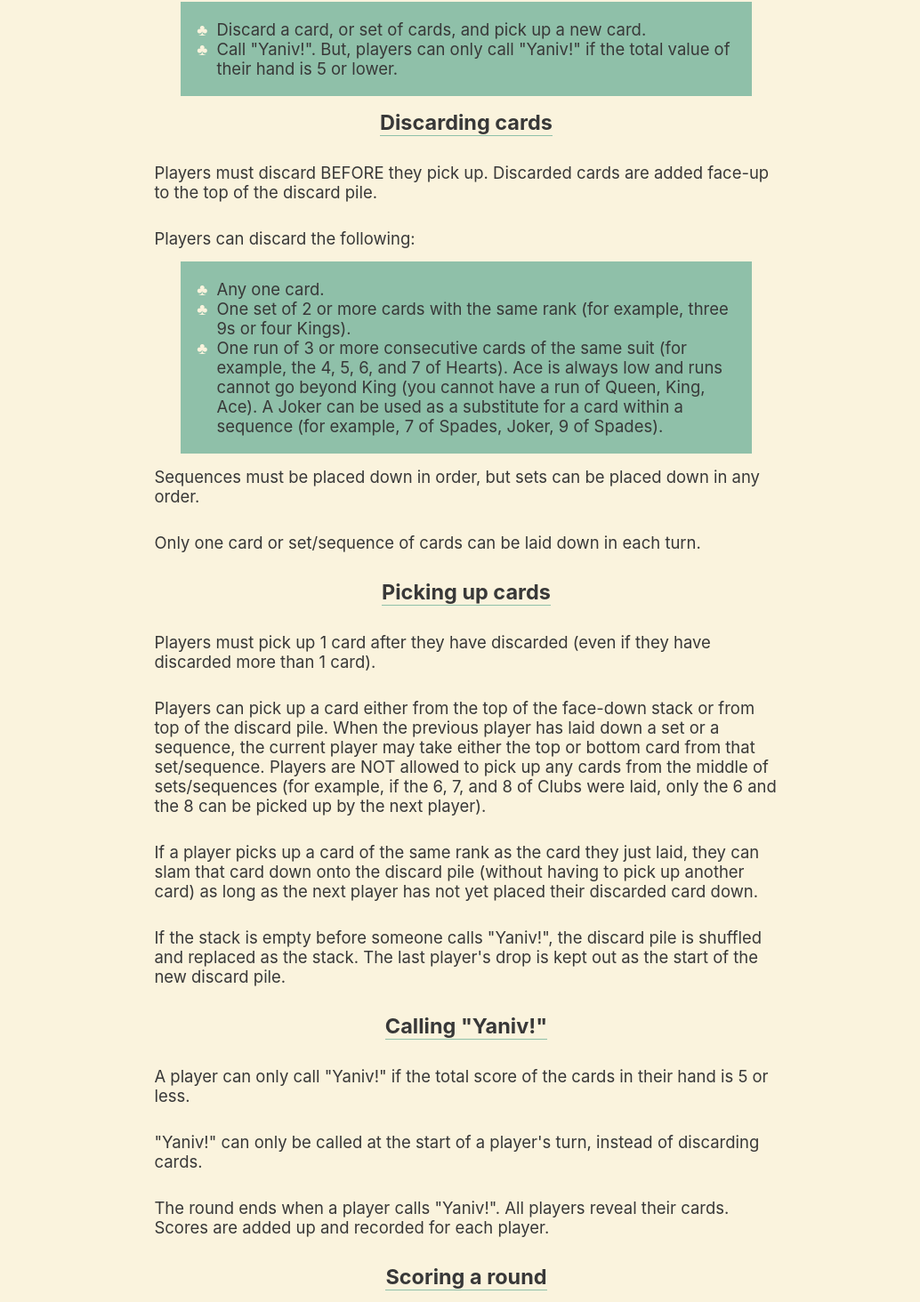
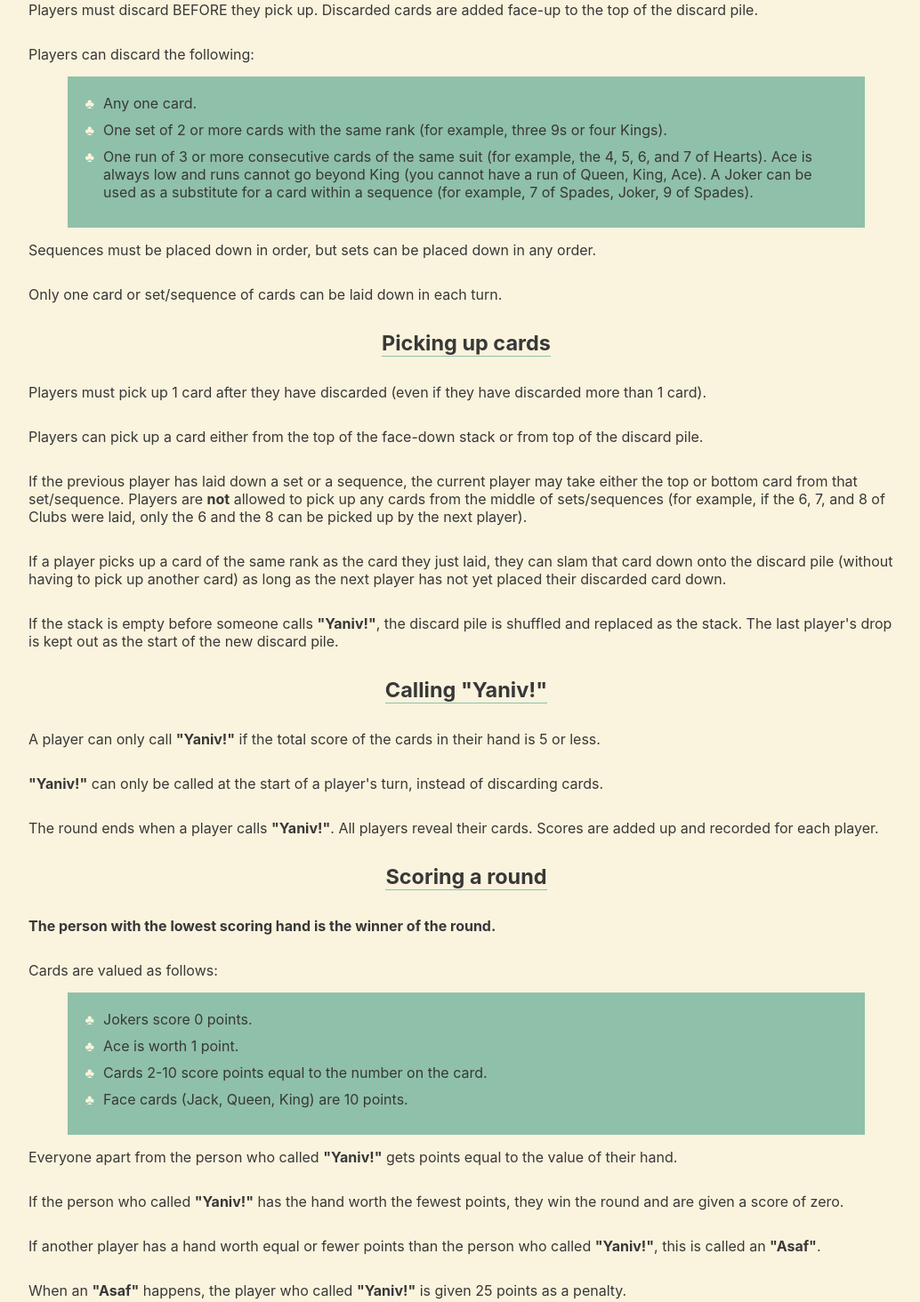
Before and after one commit to EllieD33/yaniv-react-app, a React (Create React App) app: page /pages/rules in a window 1280 px wide. Shown: the part 1040-2504 px from the top of the page at 89% size, without its empty margins (116-1150 px from the left). Built offline with nearby package versions, Linux system fonts and the light colour scheme.

Commit message:
updates rules CSS for resposiveness and readability

```diff
--- a/src/App.css
+++ b/src/App.css
@@ -61,9 +61,9 @@ h4 {
 }
 
 p {
-  font-size: calc(10px + 6 * ((100vw - 320px) / 680));
+  font-size: 1rem;
   padding: 0 20px;
-  width: calc(600px + 100 * ((100vw - 320px) / 680));
+  width: 80%;
   text-align: left;
 }
 
@@ -71,7 +71,7 @@ ul {
   background-color: var(--accent);
   padding: 20px;
   padding-left: 30px;
-  width: calc(500px + 100 * ((100vw - 320px) / 680));
+  width: 70%;
 }
 
 .Home-header {
@@ -98,13 +98,14 @@ ul {
   display: flex;
   flex-direction: column;
   align-items: center;
-  max-width: 100%;
+  width: 100%;
 }
 
 .Text-Container li {
-  font-size: calc(10px + 6 * ((100vw - 320px) / 680));
+  font-size: 1rem;
   text-align: left;
   padding-left: 10px;
+  padding-bottom: 10px;
 }
 
 .Text-Container li::marker {
--- a/src/pages/rules.js
+++ b/src/pages/rules.js
@@ -17,7 +17,7 @@ const Rules = () => {
                 <h2>How to play</h2>
                 <div className="Text-Container">
                     <p>The game is played across multiple rounds with a total score tally being kept throughout. The aim of the game is to earn as few points as possible. The player with the fewest points at the end of the game is the winner.</p>
-                    <p>Each round ends when a player declares "Yaniv!". Points are allocated to players based on the remaining cards in their hands.</p>
+                    <p>Each round ends when a player declares <b>"Yaniv!"</b>. Points are allocated to players based on the remaining cards in their hands.</p>
                 </div>
                 <h3>Dealing</h3>
                 <div className="Text-Container">
@@ -29,7 +29,7 @@ const Rules = () => {
                     <p>To take their go, players can either:</p>
                     <ul>
                         <li>Discard a card, or set of cards, and pick up a new card.</li>
-                        <li>Call "Yaniv!". But, players can only call "Yaniv!" if the total value of their hand is 5 or lower.</li>
+                        <li>Call <b>"Yaniv!"</b>. But, players can only call <b>"Yaniv!"</b> if the total value of their hand is 5 or lower.</li>
                     </ul>
                 </div>
                 <div className="Text-Container">
@@ -47,25 +47,32 @@ const Rules = () => {
                 <div className="Text-Container">
                 <h4>Picking up cards</h4>
                 <p>Players must pick up 1 card after they have discarded (even if they have discarded more than 1 card).</p>
-                    <p>Players can pick up a card either from the top of the face-down stack or from top of the discard pile. When the previous player has laid down a set or a sequence, the current player may take either the top or bottom card from that set/sequence. Players are NOT allowed to pick up any cards from the middle of sets/sequences (for example, if the 6, 7, and 8 of Clubs were laid, only the 6 and the 8 can be picked up by the next player).</p>
+                <p>Players can pick up a card either from the top of the face-down stack or from top of the discard pile.</p>
+                <p>If the previous player has laid down a set or a sequence, the current player may take either the top or bottom card from that set/sequence. Players are <b>not</b> allowed to pick up any cards from the middle of sets/sequences (for example, if the 6, 7, and 8 of Clubs were laid, only the 6 and the 8 can be picked up by the next player).</p>
                 <p>If a player picks up a card of the same rank as the card they just laid, they can slam that card down onto the discard pile (without having to pick up another card) as long as the next player has not yet placed their discarded card down.</p>
-                    <p>If the stack is empty before someone calls "Yaniv!", the discard pile is shuffled and replaced as the stack. The last player's drop is kept out as the start of the new discard pile.</p>
+                <p>If the stack is empty before someone calls <b>"Yaniv!"</b>, the discard pile is shuffled and replaced as the stack. The last player's drop is kept out as the start of the new discard pile.</p>
                 </div>
                 <div className="Text-Container">
-                <h4>Calling "Yaniv!"</h4>
-                    <p>A player can only call "Yaniv!" if the total score of the cards in their hand is 5 or less.</p>
-                    <p>"Yaniv!" can only be called at the start of a player's turn, instead of discarding cards.</p>
-                    <p>The round ends when a player calls "Yaniv!". All players reveal their cards. Scores are added up and recorded for each player.</p>
+                <h4>Calling <b>"Yaniv!"</b></h4>
+                <p>A player can only call <b>"Yaniv!"</b> if the total score of the cards in their hand is 5 or less.</p>
+                <p><b>"Yaniv!"</b> can only be called at the start of a player's turn, instead of discarding cards.</p>
+                <p>The round ends when a player calls <b>"Yaniv!"</b>. All players reveal their cards. Scores are added up and recorded for each player.</p>
                 </div>
                 <div className="Text-Container">
                 <h4>Scoring a round</h4>
+                <p><b>The person with the lowest scoring hand is the winner of the round.</b></p>
+                <p>Cards are valued as follows: </p>
                 <ul>
                     <li>Jokers score 0 points.</li>
                     <li>Ace is worth 1 point.</li>
-                        <li>Cards 2-10 score points equal to the number on the card (for instance, 3 of Diamonds is worth 3 points, 8 of Clubs is worth 8 points).</li>
+                    <li>Cards 2-10 score points equal to the number on the card.</li>
                     <li>Face cards (Jack, Queen, King) are 10 points.</li>
                 </ul>
-                    <p>The person with the lowest scoring hand is the winner of the round. Everyone apart from the person who called "Yaniv!" gets points equal to the value of their hand. If the person who called "Yaniv!" has the hand worth the fewest points, they win the round and are given a score of zero. If, however, another player has a hand worth equal or fewer points than the person who called "Yaniv!", this is called an "Asaf". When an "Asaf" happens, the player who called "Yaniv!" is given 25 points as a penalty (the player with the lowest scoring hand gets the same points as they otherwise would have - i.e. the value of their hand).</p>
+                <p>Everyone apart from the person who called <b>"Yaniv!"</b> gets points equal to the value of their hand.</p>
+                <p>If the person who called <b>"Yaniv!"</b> has the hand worth the fewest points, they win the round and are given a score of zero.</p>
+                <p>If another player has a hand worth equal or fewer points than the person who called <b>"Yaniv!"</b>, this is called an <b>"Asaf"</b>.</p>
+                <p>When an <b>"Asaf"</b> happens, the player who called <b>"Yaniv!"</b> is given 25 points as a penalty.</p>
+                <p>The player with the lowest scoring hand gets the same points as they otherwise would have - i.e. the value of their hand.</p>
                 </div>
                 <div className="Text-Container">
                 <h4>Ending the game</h4>
```
Lines whose indentation alone changed are shown as unchanged.
